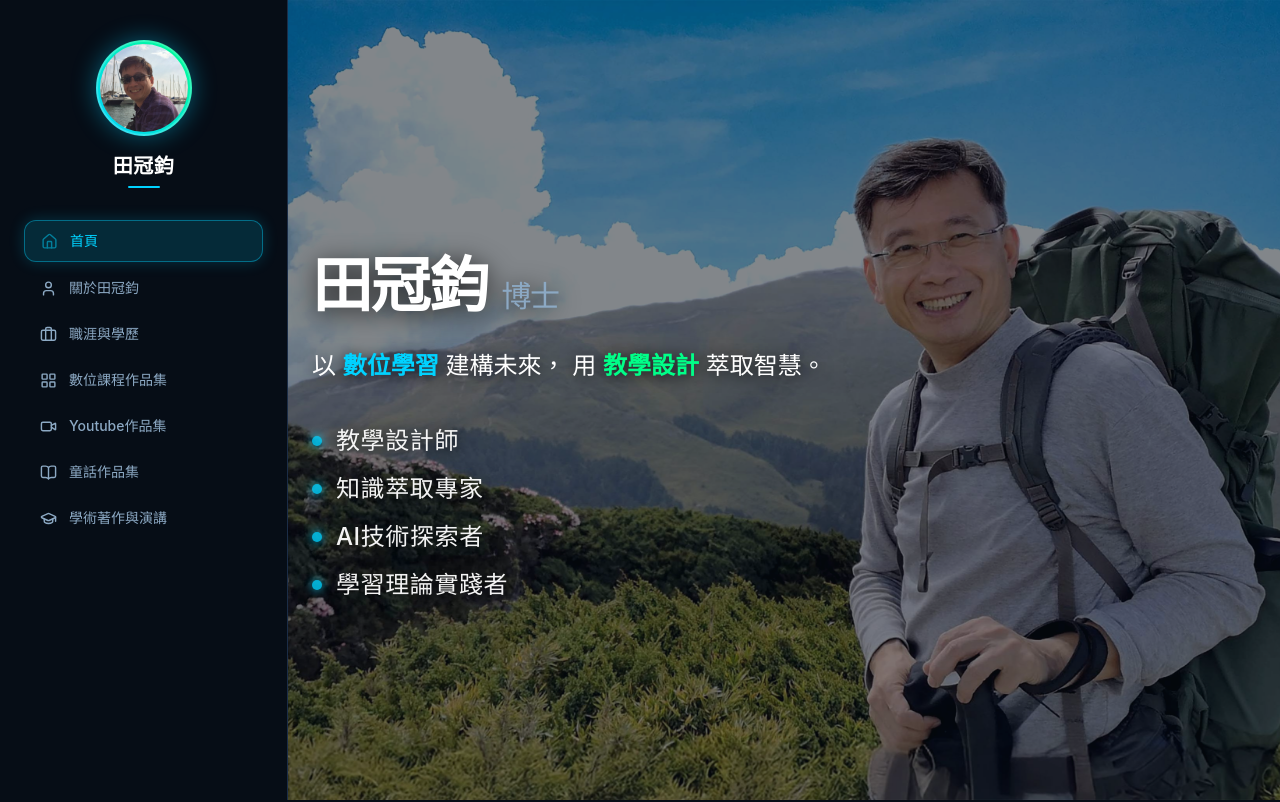
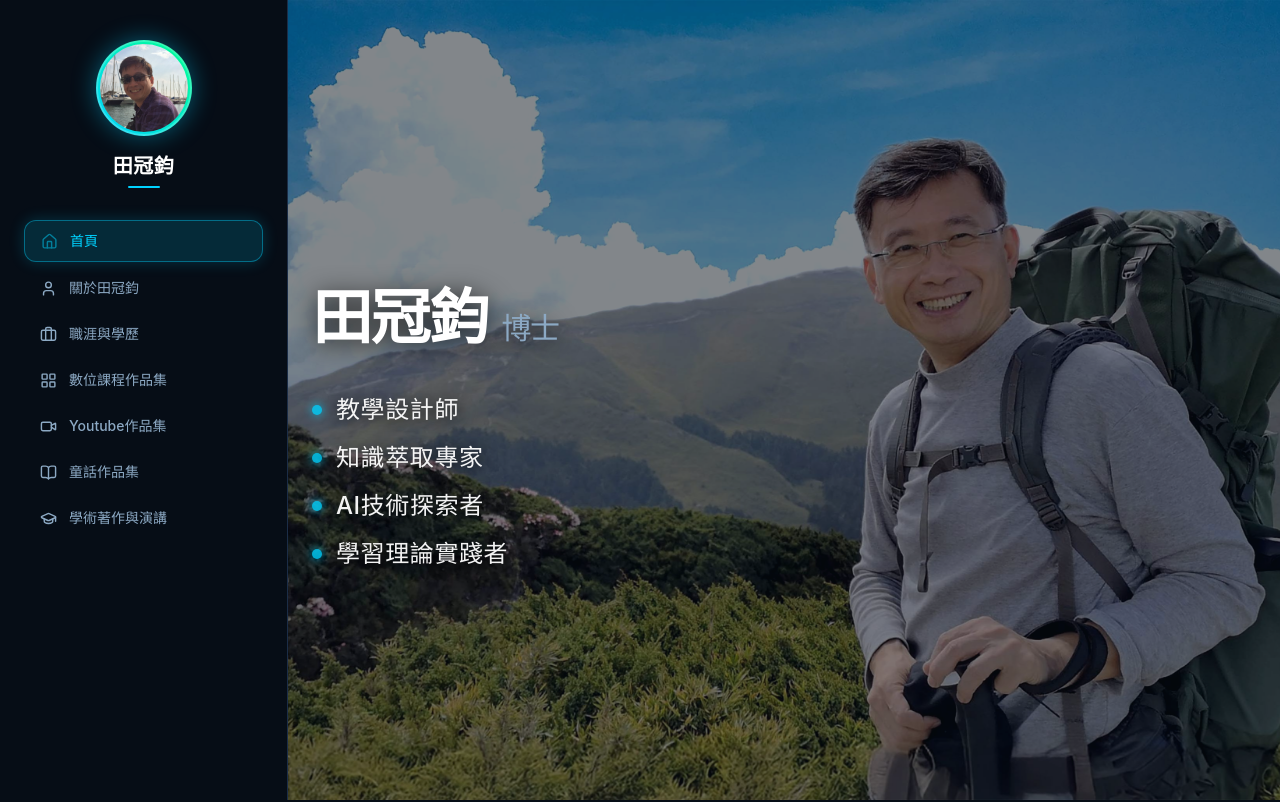
Before and after one commit to kjsimulation-inc/kj-personal-web2, a React (Vite) app: page / in a window 1280 px wide. Shown: the top 802 px of the page. Built offline with nearby package versions, Linux system fonts and the light colour scheme.

Commit message:
feat: Add GitHub Pages deployment workflow and update content

```diff
--- a/src/components/Hero.tsx
+++ b/src/components/Hero.tsx
@@ -20,14 +20,7 @@ export const Hero: React.FC<HeroProps> = ({ animTrigger = 0 }) => {
         filter: 'blur(12px)',
         duration: 1.1,
       })
-      // 2. Subtitle line ("以 數位學習 建構未來，用 教學設計 萃取智慧。")
-      .from('.hero-anim-sub', {
-        y: 30,
-        opacity: 0,
-        filter: 'blur(10px)',
-        duration: 1.0,
-      }, '-=0.7')
-      // 3. 4 Chinese text lines gradually revealing in sequence
+      // 2. 4 Chinese text lines gradually revealing in sequence
       .from('.hero-anim-tag', {
         x: -30,
         opacity: 0,
@@ -69,10 +62,7 @@ export const Hero: React.FC<HeroProps> = ({ animTrigger = 0 }) => {
               田冠鈞 <span className="text-2xl md:text-3xl font-sans font-normal text-[#8ca9c4]">博士</span>
             </h1>
 
-            <p className="hero-anim-sub text-xl md:text-2xl font-light text-white leading-relaxed drop-shadow-[0_2px_8px_rgba(0,0,0,0.8)]">
-              以 <span className="font-semibold text-[#00d2ff]">數位學習</span> 建構未來，
-              用 <span className="font-semibold text-[#00ff88]">教學設計</span> 萃取智慧。
-            </p>
+
 
             {/* 4 Lines of Pure Text (No buttons, No English) */}
             <div ref={tagsRef} className="mt-8 space-y-4 pt-2 max-w-md">
--- a/src/components/PortfolioCoursesSection.tsx
+++ b/src/components/PortfolioCoursesSection.tsx
@@ -203,7 +203,7 @@ export const PortfolioCoursesSection: React.FC = () => {
           成立木人巷公司之後，我除了為客戶開發專屬課程，也為公司創作了二十多門套裝職能課程！許多客戶都好奇：為什麼我可以寫出這麼多跨領域教材？我想這得歸功於天賦加努力所產生的綜效吧！
         </p>
         <p className="text-base text-[#dce3f0] font-light leading-relaxed md:leading-loose">
-          我從小學東西就特別快，博士時期所研究的「認知科學、學習理論」也增強了我融會貫通的能力，而近年來AI的崛起，更提昇了我創作的廣度、深度、與效率！讓我發憤忘食，樂以忘憂，不知老之將至…
+          我從小學東西就特別快，博士時期所研究的「認知科學、學習理論」更打通了我的任督二脈。近年來AI崛起，我發憤忘食，樂以忘憂，未來將站在AI巨人的肩榜上，繼續提昇創作的廣度、深度、與效率！
         </p>
       </div>
 
--- a/vite.config.ts
+++ b/vite.config.ts
@@ -4,6 +4,7 @@ import tailwindcss from '@tailwindcss/vite'
 
 // https://vite.dev/config/
 export default defineConfig({
+  base: './',
   plugins: [
     react(),
     tailwindcss(),
```
